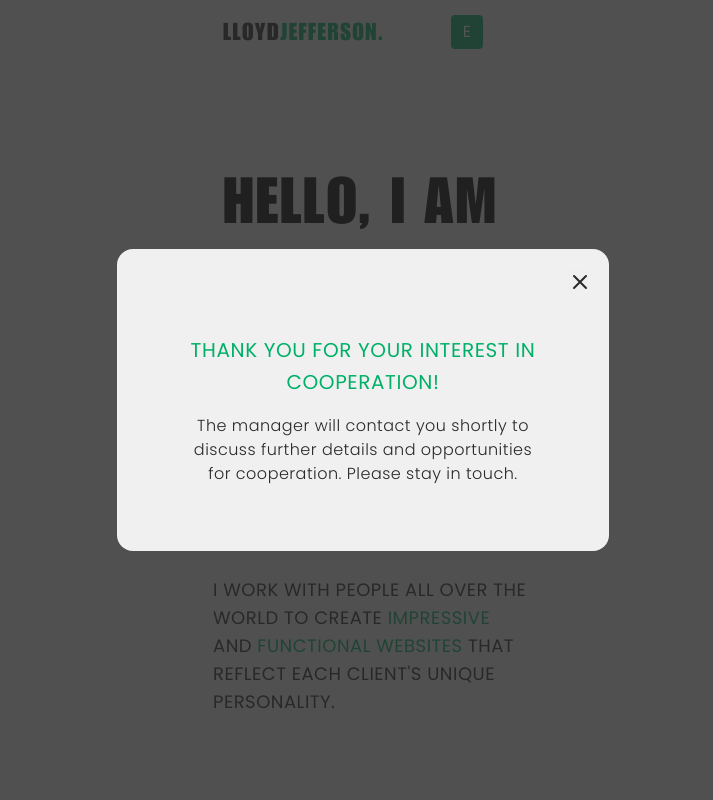
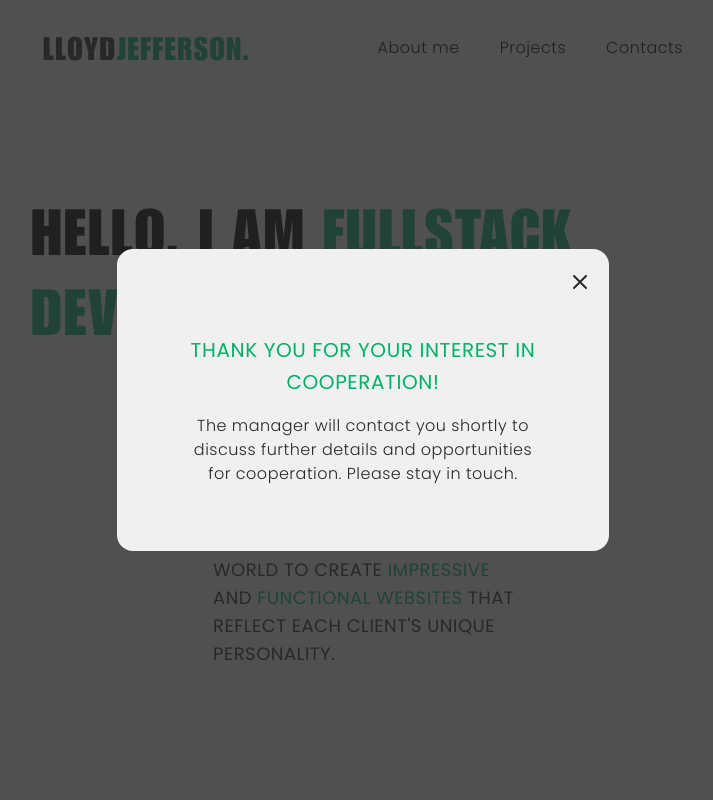
Before and after one commit to Gusins/tech-titans, a website built with Vite: page src/index.html in a window 1280 px wide. Shown: the top 800 px of the page, without its empty margins (277-990 px from the left). Built offline with nearby package versions, Linux system fonts and the light colour scheme; no server answers; files whose address does not match are found by name; what izitoast would draw is missing.

Commit message:
header_for_tablet_done

```diff
--- a/src/css/header.css
+++ b/src/css/header.css
@@ -11,6 +11,7 @@
   width: 100%;
   flex-direction: row;
   justify-content: space-between;
+  align-items: center;
 }
 
 .header-logo {
@@ -35,15 +36,15 @@
   margin: 20px 20px 20px auto;
 }
 
-.menu-title {
+.header-menu-title {
   display: flex;
   margin-right: 20px;
   align-items: center;
   cursor: pointer;
 }
 
-.menu-items {
-  display: none;
+.header-menu-items {
+
   list-style-type: none;
   position: relative;
   padding: 0;
@@ -61,6 +62,12 @@
 
 .menu-title svg {
   margin-right: 8px;
+}
+
+.header-menu-div {
+  display: none;
+  align-items: center;
+  cursor: pointer;
 }
 
 .close {
@@ -89,5 +96,44 @@
 }
 
 @media (min-width: 768px) and (max-width: 1500px) {
+  .header-main  {
+    height: 96px;
+  }
+  .div-header {
+    width: 704px;
+    gap: 0px
+  }
+  .header-logo {
+    margin: 32px auto 32px 32px;
+  }
+  .header-menu {
+    margin: 32px 32px 32px auto;
+  }
+  .header-menu-title {
+    display: none;
+  }
+  .header-menu-div {
+    display: flex;
+
+  }
+  .header-menu-items {
+    display: flex;
+    gap: 40px;
+  }
+
+  .header-logo-p {
+    font-family: Impact;
+    font-size: 32px;
+    font-weight: 400;
+    line-height: 32px;
+    letter-spacing: 1.5px;
+  }
+  .header-menu-li {
+    font-family: Poppins;
+    font-size: 16px;
+    font-weight: 300;
+    line-height: 24px;
+    letter-spacing: 0.5px;
+  }
 
 }
--- a/src/css/hero.css
+++ b/src/css/hero.css
@@ -161,5 +161,11 @@
 }
 
 @media (min-width: 768px) and (max-width: 1500px) {
+  .hero-content{
+    width: 704px;
+  }
+  .hero-main-div {
+    width: 704px;
 
+  }
 }
--- a/src/partials/header.html
+++ b/src/partials/header.html
@@ -5,17 +5,19 @@
 	  </div>
 
 	  <div class="header-menu">
-		<div class="menu-title">
+		<div class="header-menu-title">
 		  <button id="openModalBtn">E</button>
 		  <!-- <svg width="24" height="24" viewBox="0 0 24 24">
 			<path svg="/src/img/svgDev.svg"></path>
 		  </svg> -->
 		</div>
-		<ul class="menu-items">
-		  <li>About me</li>
-		  <li>Projects</li>
-		  <li>Contacts</li>
-		</ul>
+		<div class="header-menu-div">
+			<ul class="header-menu-items">
+				<li class="header-menu-li">About me</li>
+				<li class="header-menu-li">Projects</li>
+				<li class="header-menu-li">Contacts</li>
+			</ul>
+		 </div>
 	  </div>
 	</div>
   </header>
```
